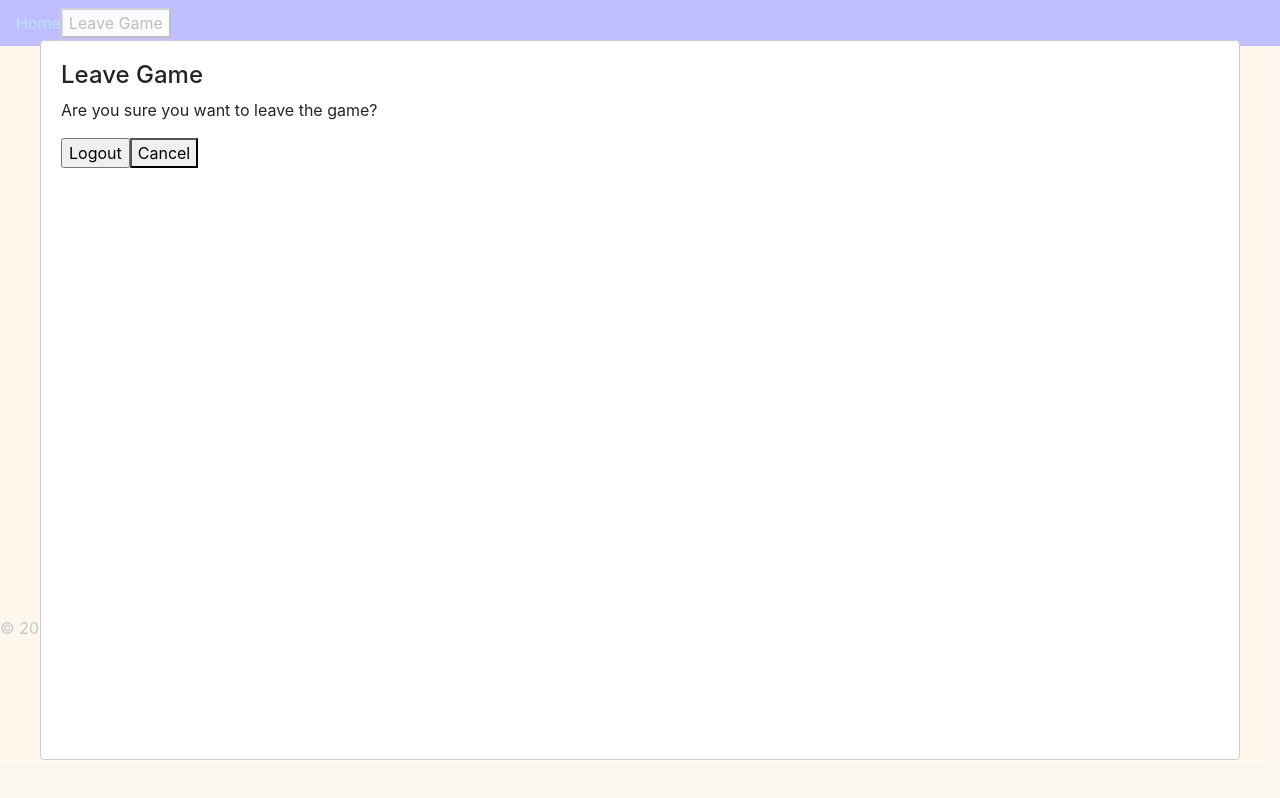
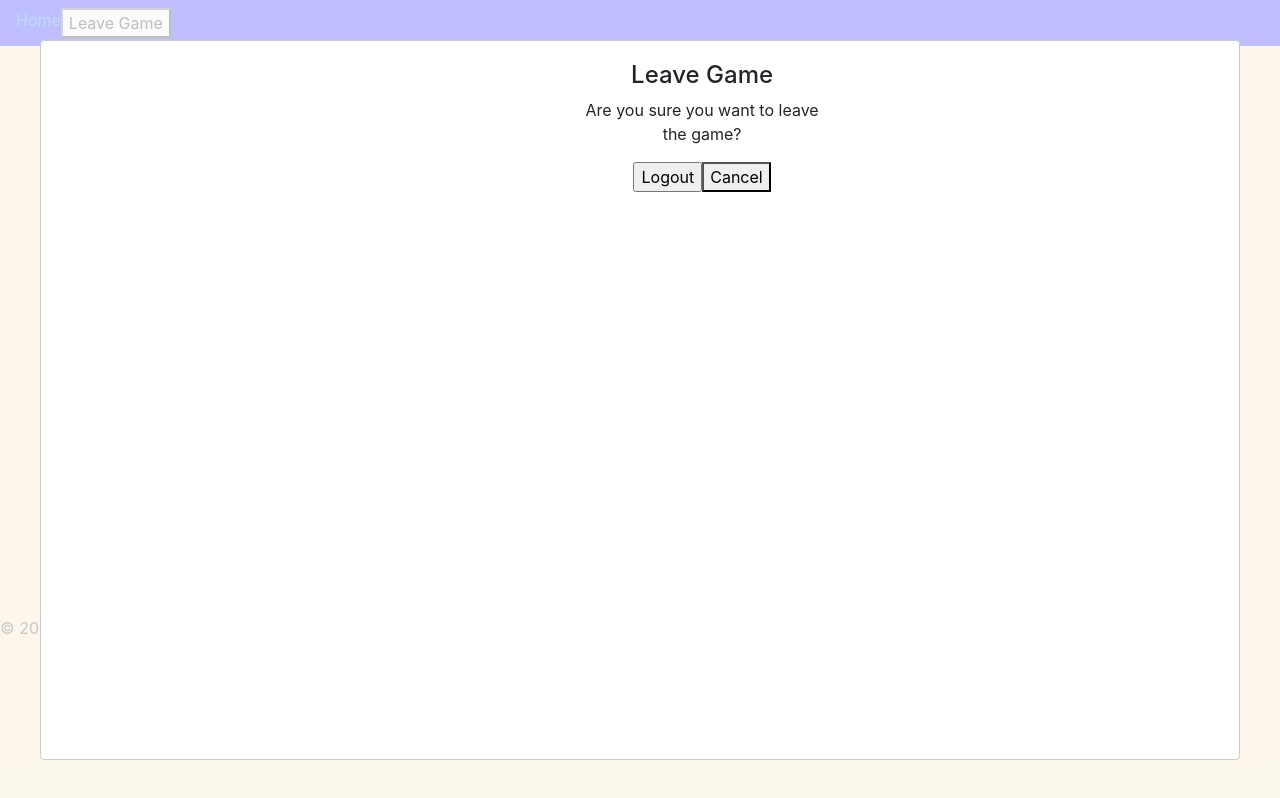
Before and after one commit to HeyAero/dartshub, a React app in the folder client/: page /game in a window 1280 px wide. Both pictures are taken after a click on the button "Leave Game". Built offline with nearby package versions, Linux system fonts and the light colour scheme.

Commit message:
Add some edittinf to logout modal

```diff
--- a/client/src/components/GameNavbar/_GameNavbar.scss
+++ b/client/src/components/GameNavbar/_GameNavbar.scss
@@ -0,0 +1,9 @@
+.confirm{
+    background-color: blueviolet;
+    width: 15rem;
+    text-align: center;
+    margin-left: 45%;
+}
+#logout{
+    float: right;
+}
--- a/client/src/components/GameNavbar/index.js
+++ b/client/src/components/GameNavbar/index.js
@@ -16,13 +16,13 @@ const GameNavbar = () => {
                 <div className="nav-container">
                     <nav className="navbar">
 
-                        <div  id="GameNav">
+                        <div id="GameNav">
 
 
-                            <a href='user'>Home</a>
+                            <a href='/'>Home</a>
 
 
-                            <button className="log" id="logout" onClick={openModalLogout}>Leave Game</button>
+                            <button className="log" id="logout" onClick={openModalLogout} >Leave Game</button>
 
 
                         </div>
@@ -32,10 +32,13 @@ const GameNavbar = () => {
             <Modal isOpen={openLogout}
                 onRequestClose={closeModalLogout}>
                 <div className="confirm">
-                    <form id="logout" method="post">
+                    <form id="logout" >
                         <h4>Leave Game</h4>
                         <p>Are you sure you want to leave the game?</p>
+
                         <input type="submit" id="logout-btn" value="Logout" />
+
+
                         <button onClick={closeModalLogout}>Cancel</button>
                     </form>
                 </div>
--- a/client/src/index.scss
+++ b/client/src/index.scss
@@ -16,6 +16,7 @@
 @import './components/Legdisplay/Legdisplay';
 @import './components/OpponentScore/OpponentScore';
 @import './components/ScoreRundown/ScoreRundown';
+@import './components/GameNavbar/GameNavbar';
 // Other
 @import './components/StatInformation/StatInformation';
 // Any Universal Styling
```
